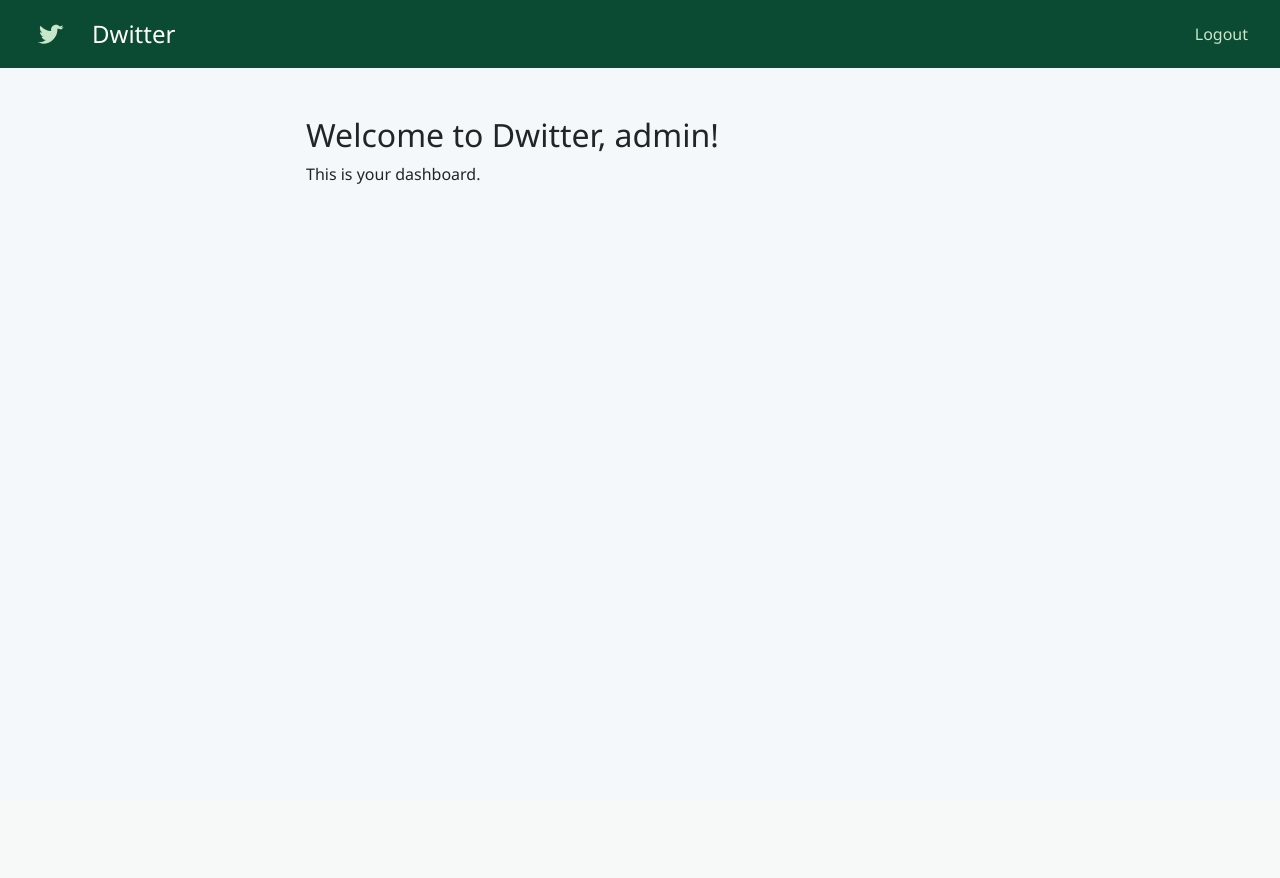
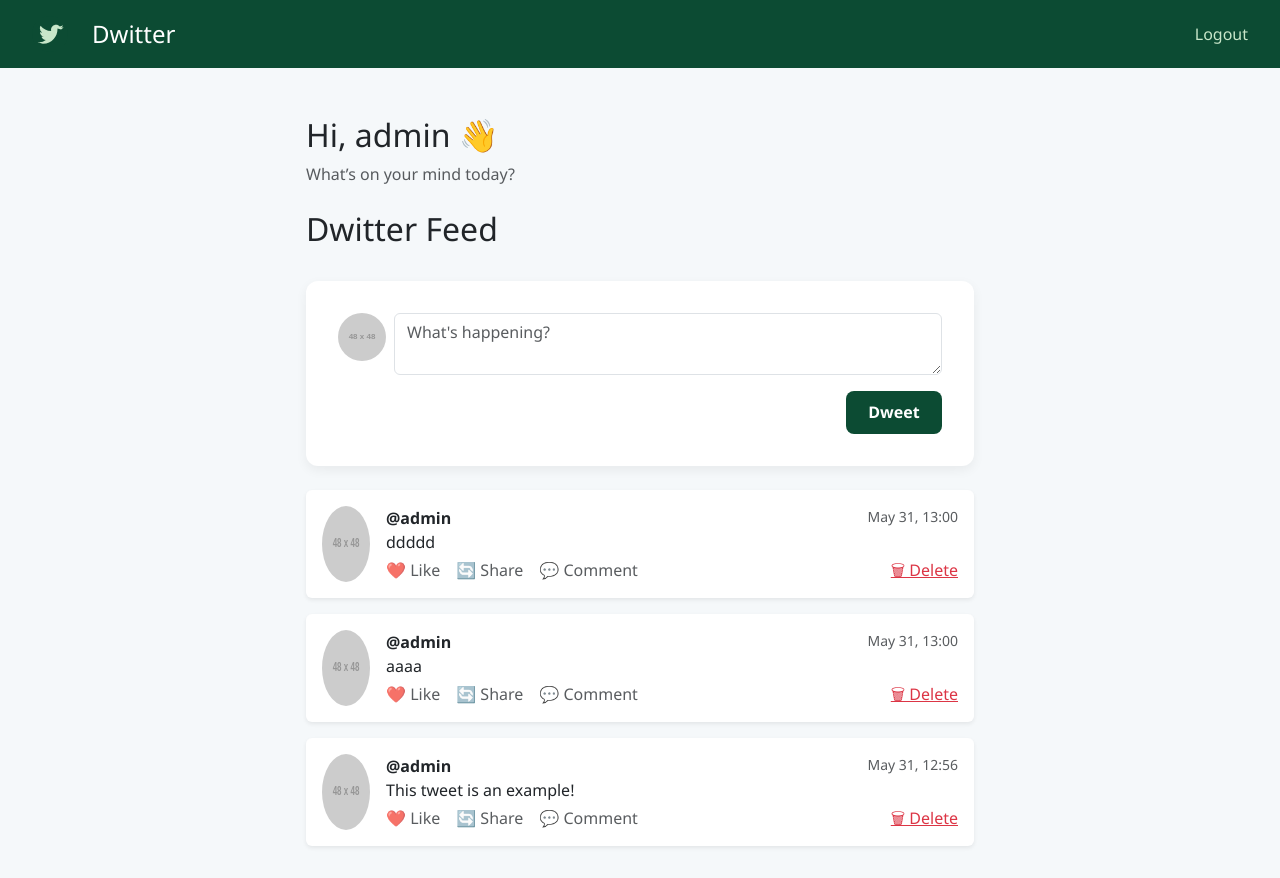
Before and after one commit to 0x10-z/dwitter, a Django app: page / in a window 1280 px wide. Before the commit the page ends 184 px from the top, so only its background shows below. Run offline with Django 5.2, Linux system fonts and the light colour scheme; a user stored in the database is signed in; data comes from the database, SQL or seed files in the repository; both versions use the stored data as it was after the commit; grey boxes labelled with a size stand in for pictures from a placeholder-image service; some libraries are stand-ins or nearby versions.

Commit message:
Delete tweet functionality with author check implemented

```diff
--- a/dwitter/templates/dwitter/dashboard.html
+++ b/dwitter/templates/dwitter/dashboard.html
@@ -1,5 +1,59 @@
-<!-- dashboard.html -->
 {% extends "dwitter/base.html" %} {% block content %}
-<h2>Welcome to Dwitter, {{ user.username }}!</h2>
-<p>This is your dashboard.</p>
-{% endblock %}
+<h2 class="mb-2">Hi, {{ user.username }} 👋</h2>
+<p class="text-muted mb-4">What’s on your mind today?</p>
+<h2 class="mb-4">Dwitter Feed</h2>
+
+<!-- Create Tweet Form -->
+<form method="post" class="mb-4">
+  {% csrf_token %}
+  <div class="d-flex align-items-start mb-3">
+    <img
+      src="https://placehold.co/48x48/?text=no-avatar"
+      class="rounded-circle me-2"
+      alt="User avatar"
+    />
+    <textarea
+      name="content"
+      class="form-control"
+      placeholder="What's happening?"
+      maxlength="280"
+      required
+    ></textarea>
+  </div>
+  <div class="text-end">
+    <button type="submit" class="btn">Dweet</button>
+  </div>
+</form>
+
+<!-- Tweet Feed -->
+{% for tweet in tweets %}
+<div class="d-flex mb-3 p-3 bg-white rounded shadow-sm">
+  <img
+    src="https://placehold.co/48x48"
+    class="rounded-circle me-3"
+    alt="User avatar"
+  />
+  <div class="flex-grow-1">
+    <div class="d-flex justify-content-between">
+      <strong>@{{ tweet.user.username }}</strong>
+      <small class="text-muted">{{ tweet.created_at|date:"M d, H:i" }}</small>
+    </div>
+    <p class="mb-1">{{ tweet.content }}</p>
+    <div class="d-flex gap-3 text-muted">
+      <span role="button" title="Like">❤️ Like</span>
+      <span role="button" title="Share">🔄 Share</span>
+      <span role="button" title="Comment">💬 Comment</span>
+      {% if tweet.user == user %}
+      <a
+        href="{% url 'delete_tweet' tweet.id %}"
+        class="text-danger ms-auto"
+        onclick="return confirm('Are you sure you want to delete this tweet?')"
+        >🗑 Delete</a
+      >
+      {% endif %}
+    </div>
+  </div>
+</div>
+{% empty %}
+<p>No tweets yet. Be the first to dweet!</p>
+{% endfor %} {% endblock %}
--- a/dwitter/urls.py
+++ b/dwitter/urls.py
@@ -7,4 +7,5 @@ urlpatterns = [
     path('login/', auth_views.LoginView.as_view(template_name='dwitter/login.html'), name='login'),
     path('logout/', auth_views.LogoutView.as_view(), name='logout'),
     path('register/', views.register, name='register'),
+    path('delete/<int:tweet_id>/', views.delete_tweet, name='delete_tweet'),
 ]
--- a/dwitter/views.py
+++ b/dwitter/views.py
@@ -1,7 +1,8 @@
-from django.shortcuts import render, redirect
+from django.shortcuts import render, redirect, get_object_or_404
 from django.contrib.auth import login
 from django.contrib.auth.decorators import login_required
 from django.contrib.auth.forms import UserCreationForm
+from .models import Tweet
 
 def register(request):
     if request.method == 'POST':
@@ -14,6 +15,20 @@ def register(request):
         form = UserCreationForm()
     return render(request, 'dwitter/register.html', {'form': form})
 
+
+@login_required
+def delete_tweet(request, tweet_id):
+    tweet = get_object_or_404(Tweet, id=tweet_id, user=request.user)
+    tweet.delete()
+    return redirect('dashboard')
+
+
 @login_required
 def dashboard(request):
-    return render(request, 'dwitter/dashboard.html')
+    if request.method == 'POST':
+        content = request.POST.get('content')
+        if content and len(content) <= 280:
+            Tweet.objects.create(user=request.user, content=content)
+            return redirect('dashboard')
+    tweets = Tweet.objects.select_related('user').order_by('-created_at')
+    return render(request, 'dwitter/dashboard.html', {'tweets': tweets})
```
Also changed, not shown: db.sqlite3.
